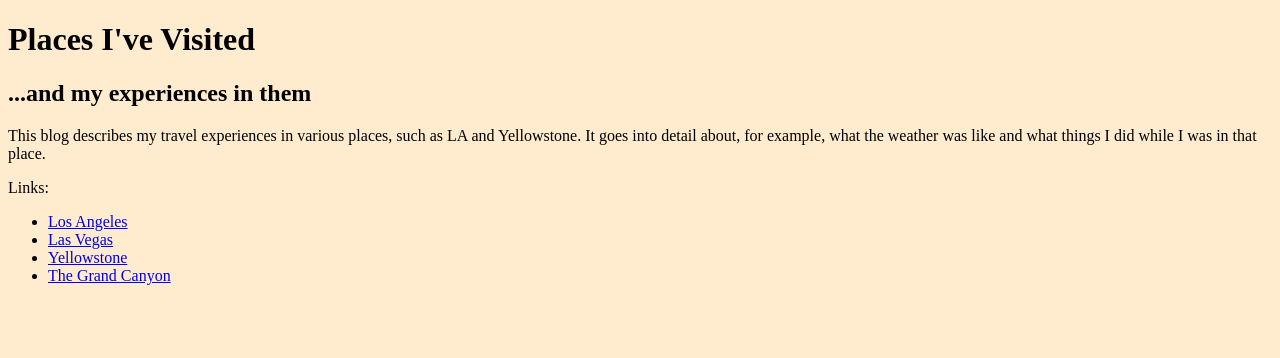
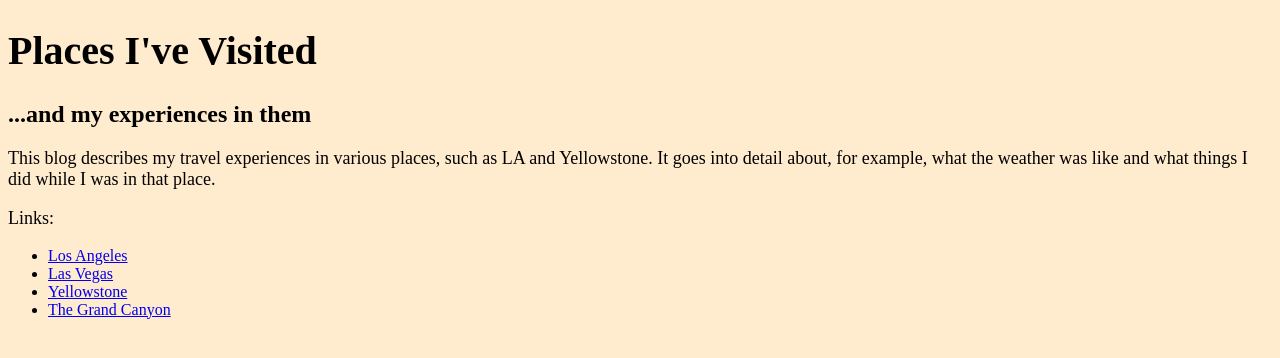
Before and after one commit to ekksdee1/Projects, a plain HTML site: page multipage (solo) project/index.html in a window 1280 px wide. Drawn offline with Linux system fonts and the light colour scheme.

Commit message:
Update style.css

```diff
--- a/multipage (solo) project/style.css
+++ b/multipage (solo) project/style.css
@@ -1,3 +1,18 @@
 body {
     background-color: #ffebcd;
 }
+h1 {
+    font-size: 40px;
+}
+
+h2 {
+    font-size: 24px;
+}
+
+p {
+    font-size: 18px;
+}
+
+p:hover, ul:hover {
+    background-color: #dbb985
+}
```
